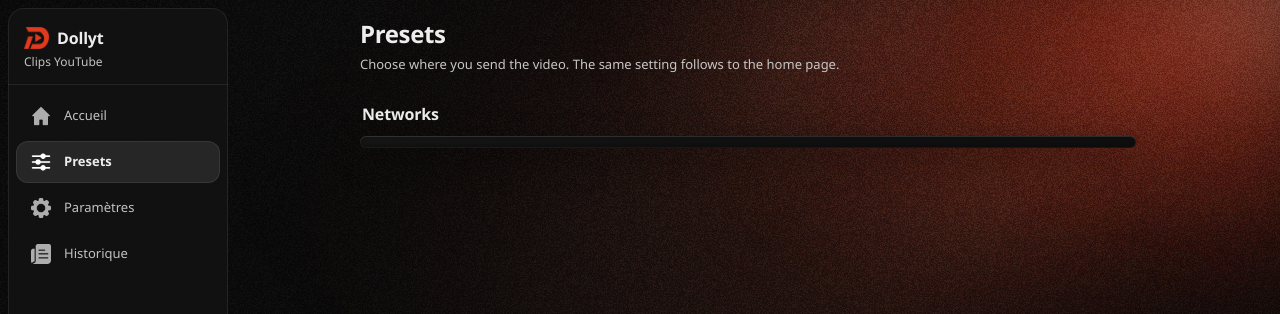
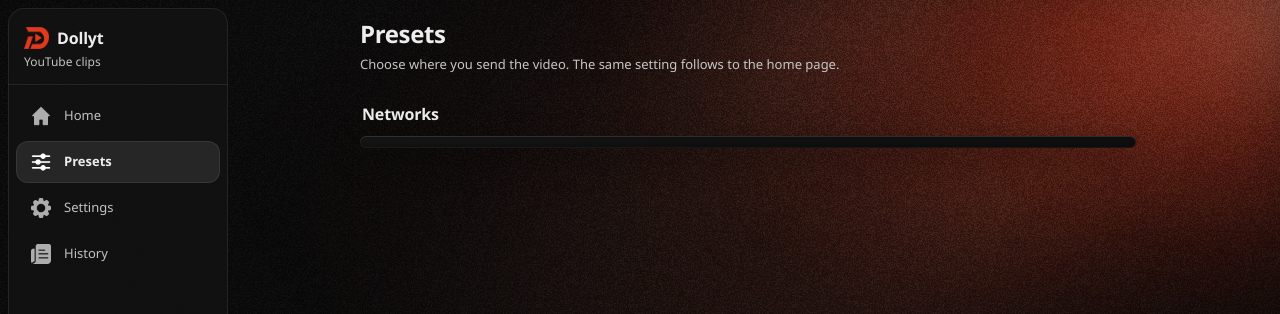
Before and after one commit to zFusions/Dollyt, a React (Vite) app: page / in a window 1280 px wide. Both pictures are taken after a click on the button "Presets". Shown: the top 314 px of the page. Built offline with nearby package versions, Linux system fonts and the light colour scheme.

Commit message:
fix: translate nav rail labels

```diff
--- a/src/components/NavRail.tsx
+++ b/src/components/NavRail.tsx
@@ -1,13 +1,16 @@
 import { EDITOR_QUARANTINED } from "../editorAvailability";
 import type { Screen } from "../store";
 import { NavIcon } from "./nav/NavIcons";
+import { t, type MessageKey } from "../i18n";
 
-const ITEMS: { id: Screen; label: string; short: string }[] = [
-  { id: "home", label: "Accueil", short: "Accueil" },
-  { id: "editor", label: "Éditeur", short: "Montage" },
-  { id: "presets", label: "Presets", short: "Presets" },
-  { id: "settings", label: "Paramètres", short: "Réglages" },
-  { id: "queue", label: "Historique", short: "Historique" },
+type NavItem = { id: Screen; labelKey: MessageKey; shortKey: MessageKey };
+
+const ITEMS: NavItem[] = [
+  { id: "home", labelKey: "home", shortKey: "home" },
+  { id: "editor", labelKey: "editor", shortKey: "editorShort" },
+  { id: "presets", labelKey: "presets", shortKey: "presets" },
+  { id: "settings", labelKey: "settings", shortKey: "settingsShort" },
+  { id: "queue", labelKey: "history", shortKey: "history" },
 ];
 
 type Props = {
@@ -21,14 +24,14 @@ export function NavRail({ screen, onNav, editorEnabled, compact }: Props) {
   return (
     <nav
       className={`rail${compact ? " rail--compact" : ""}`}
-      aria-label="Navigation"
+      aria-label={t("navigation")}
     >
       <div className="rail-brand">
         <strong>
           <img className="brand-mark" src="/logo-red.png" alt="" aria-hidden />
           {!compact ? "Dollyt" : null}
         </strong>
-        {!compact ? <span className="meta">Clips YouTube</span> : null}
+        {!compact ? <span className="meta">{t("youtubeClips")}</span> : null}
       </div>
       <div className="rail-nav">
         {(EDITOR_QUARANTINED
@@ -45,13 +48,13 @@ export function NavRail({ screen, onNav, editorEnabled, compact }: Props) {
               onClick={() => onNav(item.id)}
               className="rail-item"
               aria-current={active ? "page" : undefined}
-              title={item.label}
+              title={t(item.labelKey)}
             >
               <span className="rail-icon">
                 <NavIcon id={item.id} />
               </span>
               <span className="rail-label">
-                {compact ? item.short : item.label}
+                {compact ? t(item.shortKey) : t(item.labelKey)}
               </span>
             </button>
           );
--- a/src/i18n.ts
+++ b/src/i18n.ts
@@ -159,6 +159,13 @@ const messages = {
     preparing: "Préparation…",
     preparingStream: "Préparation du flux…",
     streamUnavailable: "Flux indisponible — retente dans un instant ou nouveau lien.",
+    home: "Accueil",
+    editor: "Éditeur",
+    history: "Historique",
+    editorShort: "Montage",
+    settingsShort: "Réglages",
+    youtubeClips: "Clips YouTube",
+    navigation: "Navigation",
   },
   en: {
     homeTitle: "From YouTube URL to clip, without the hassle",
@@ -303,6 +310,13 @@ const messages = {
     preparing: "Preparing…",
     preparingStream: "Preparing stream…",
     streamUnavailable: "Stream unavailable — retry in a moment or new link.",
+    home: "Home",
+    editor: "Editor",
+    history: "History",
+    editorShort: "Edit",
+    settingsShort: "Settings",
+    youtubeClips: "YouTube clips",
+    navigation: "Navigation",
   },
 } as const;
 
```
